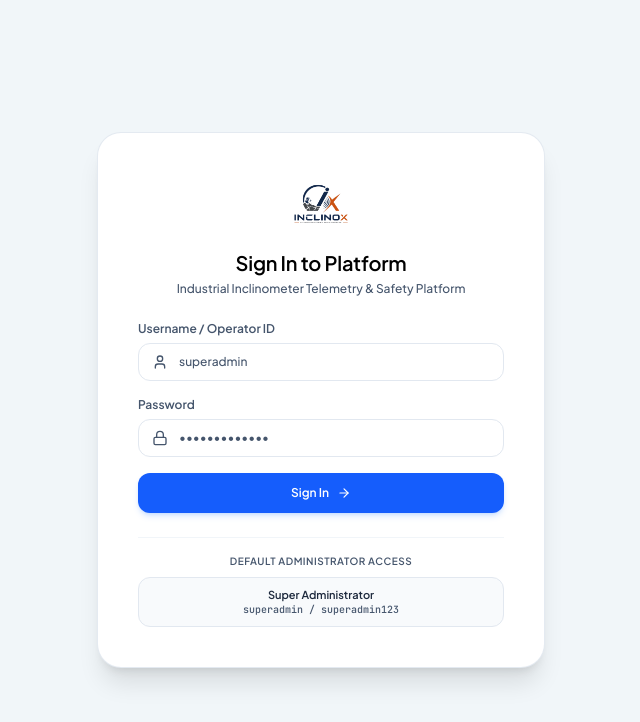
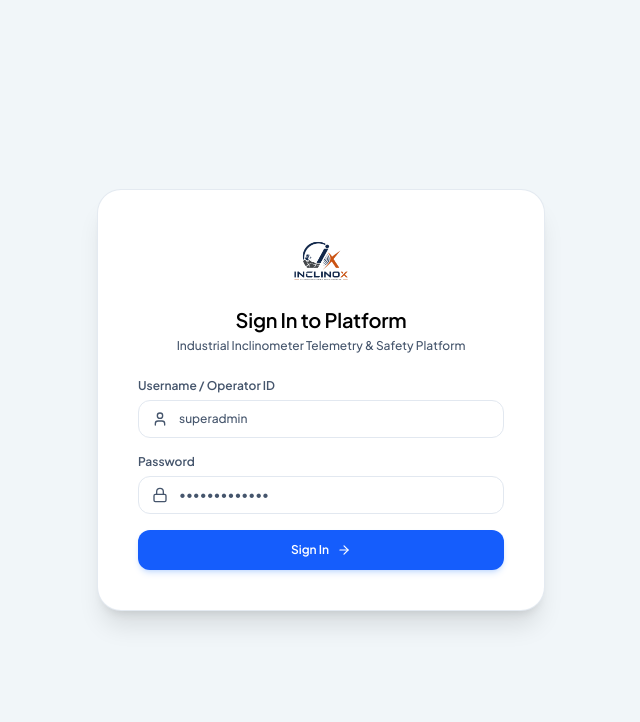
Before and after one commit to AmitMondal22/tiltmiter, a React (Vite) app in the folder frontend/: page /settings in a window 1280 px wide. Shown: the top 722 px of the page, without its empty margins (319-959 px from the left). Built offline with nearby package versions, Linux system fonts and the light colour scheme; no server answers.

Commit message:
remove Default Administrator Access

```diff
--- a/frontend/src/pages/LoginPage.jsx
+++ b/frontend/src/pages/LoginPage.jsx
@@ -18,7 +18,7 @@
     try {
       const cached = localStorage.getItem('tiltmeter_org_logo');
       if (cached) return cached;
-    } catch (e) {}
+    } catch (e) { }
     return appLogo;
   });
   const [orgName, setOrgName] = useState(() => {
@@ -99,7 +99,7 @@
       try {
         localStorage.removeItem('tiltmeter_org_logo');
         localStorage.removeItem('tiltmeter_org_name');
-      } catch (e) {}
+      } catch (e) { }
     }
   };
 
@@ -203,7 +203,7 @@
         </form>
 
         {/* Default Admin Access Pill */}
-        <div className="pt-4 border-t border-slate-100">
+        {/* <div className="pt-4 border-t border-slate-100">
           <div className="text-[10px] font-semibold uppercase tracking-wider text-slate-400 mb-2 text-center">
             Default Administrator Access
           </div>
@@ -217,7 +217,7 @@
               <div className="text-[10px] text-slate-500 font-mono">superadmin / superadmin123</div>
             </button>
           </div>
-        </div>
+        </div> */}
       </div>
     </div>
   );
```
